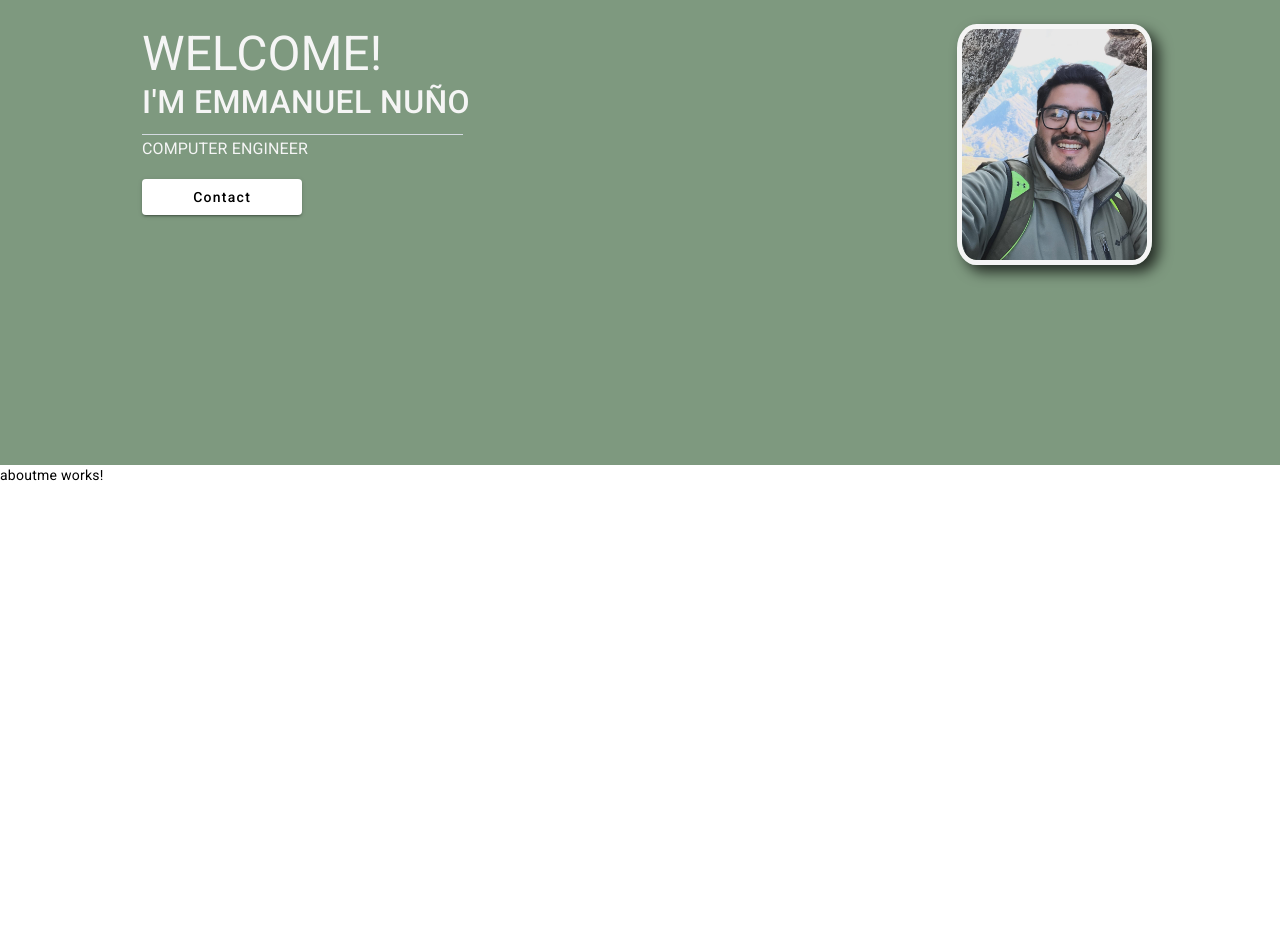
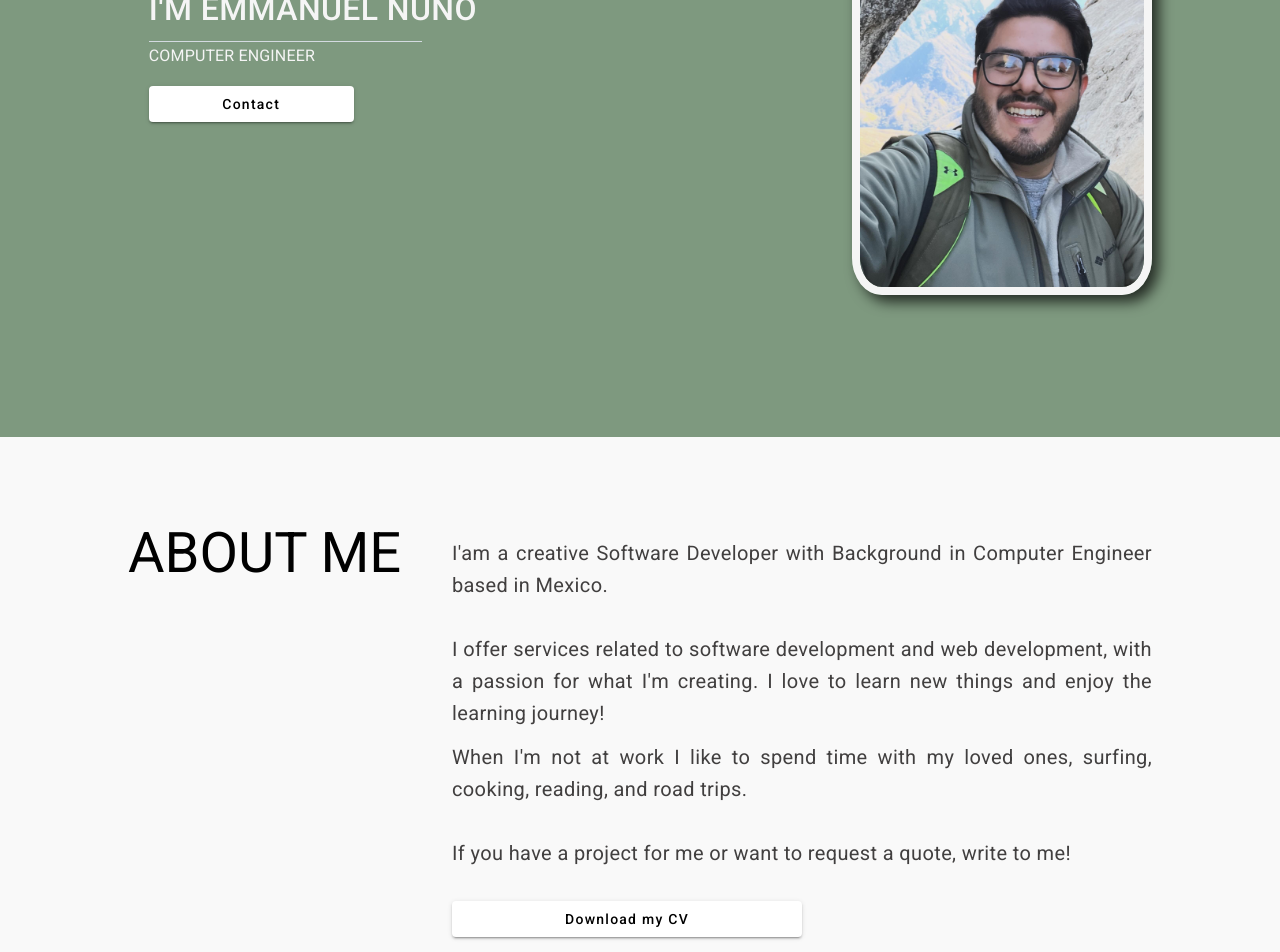
Before and after one commit to emmanuelnunoe/emmanuelnunoe, an Angular app in the folder website/emmanuelnuno/: page / in a window 1280 px wide. Shown: the part 240-1192 px from the top of the page. Before the commit the page ends 800 px from the top, so only its background shows below. Built offline with nearby package versions, Linux system fonts and the light colour scheme.

Commit message:
added secction about me, and justified text, also regroup navbar buttons.

```diff
--- a/website/emmanuelnuno/src/app/app.component.css
+++ b/website/emmanuelnuno/src/app/app.component.css
@@ -1,57 +1,17 @@
-*, *::before, *::after {
-  box-sizing: border-box;
-}
-
-body {
-  margin: 0;
-  font-family: 'Roboto', sans-serif;
-  font-size: 1.3rem;
-}
-
-h1 {
-  font-size: 3rem;
-  margin-top: 0;
-}
-
-
-.container {
-  width: 80%;
-  max-width: 1100px;
-  margin: 0 auto;
-}
-.row{
-    display:flex;
-}
-.col {
-  width: 100%;
-}
-
 .welcome {
-  padding: 200px 0;
   background-color: #7e997f;
   color: whitesmoke;
 }
+
 .welcome-text {
   padding: 1em;
   width:81%
-
-}
-
-h2{
-    font-size:2rem;
 }
 
 .mat--divider{
     background-color:aliceblue;
     width:40%;
 }
-.backgorund-img{
-   background-position:center;
-   z-index: 0;
-   width:100%;
-   background-blend-mode:hard-light;
-}
-
 
 img {
   max-width: 100%;
@@ -59,12 +19,14 @@ img {
 
 .profile-photo {
   border-radius: 10%;
-  width: 19%;
+  max-width: 300px;
+  width: 30%;
   align-self: flex-start;
-  border: 5px solid whitesmoke;
+  border: 8px solid whitesmoke;
   box-shadow: #000000b5 7px 7px 14px;
+  margin-bottom:2em;
 }
 
 .contact-button{
-    width:20%;
+    width:30%;
 }
--- a/website/emmanuelnuno/src/app/app.component.html
+++ b/website/emmanuelnuno/src/app/app.component.html
@@ -1,6 +1,6 @@
 <app-navbar>
 </app-navbar>
-<section class="welcome">
+<section class="welcome section">
   <div class="row container">
     <div class="welcome-text">
       <h1>WELCOME!</h1>
@@ -13,3 +13,4 @@
   </div>
 </section>
 <app-aboutme></app-aboutme>
+<app-projects></app-projects>
--- a/website/emmanuelnuno/src/app/components/aboutme/aboutme.component.css
+++ b/website/emmanuelnuno/src/app/components/aboutme/aboutme.component.css
@@ -0,0 +1,20 @@
+
+.about-me {
+  background-color: #f9f9f9;
+}
+
+
+.contact-button {
+  width: 50%;
+}
+
+
+.description{
+    width:70%;
+    max-width:700px;
+}
+
+p{
+    text-align:justify;
+    line-height:1.6;
+}
--- a/website/emmanuelnuno/src/app/components/aboutme/aboutme.component.html
+++ b/website/emmanuelnuno/src/app/components/aboutme/aboutme.component.html
@@ -1 +1,28 @@
-<p>aboutme works!</p>
+<section class="about-me section">
+  <div class="row container">
+    <h1>ABOUT ME</h1>
+    <div class="description">
+
+      <p>
+        I'am a creative Software Developer with Background in Computer Engineer based in Mexico.
+      </p>
+      <br />
+      <p>
+        I offer services related to software development and web development, with a passion for what I'm creating.
+        I love to learn new things and enjoy the learning journey!
+      </p>
+      <p>
+        When I'm not at work I like to spend time with my loved ones, surfing, cooking, reading, and road trips.
+      </p>
+      <br />
+      <p>
+        If you have a project for me or want to request a quote, write to me!
+      </p>
+      <br />
+      <button mat-raised-button class="contact-button">Download my CV</button>
+    </div>
+
+  </div>
+
+
+</section>
--- a/website/emmanuelnuno/src/app/components/navbar/navbar.component.html
+++ b/website/emmanuelnuno/src/app/components/navbar/navbar.component.html
@@ -4,10 +4,10 @@
   <div *ngIf=" currentScreenSize == 'Large' || currentScreenSize == 'XLarge' || currentScreenSize == 'Medium'">
 
     <button mat-button>About Me</button>
-    <button mat-button>Contact</button>
     <button mat-button>Projects</button>
     <button mat-button>Services</button>
     <button mat-button>Skills</button>
+    <button mat-button>Contact</button>
   </div>
 
 
@@ -17,10 +17,10 @@
 
     <mat-menu #menu="matMenu">
       <button mat-menu-item>About Me</button>
-      <button mat-menu-item>Contact</button>
       <button mat-menu-item>Projects</button>
       <button mat-menu-item>Services</button>
       <button mat-menu-item>Skills</button>
+      <button mat-menu-item>Contact</button>
     </mat-menu>
 
 </mat-toolbar>
--- a/website/emmanuelnuno/src/app/components/projects/projects.component.css
+++ b/website/emmanuelnuno/src/app/components/projects/projects.component.css
@@ -0,0 +1,3 @@
+.projects {
+  background-color: #255b98;
+}
--- a/website/emmanuelnuno/src/app/components/projects/projects.component.html
+++ b/website/emmanuelnuno/src/app/components/projects/projects.component.html
@@ -1 +1,3 @@
-<p>projects works!</p>
+<div class="projects section">
+
+</div>
--- a/website/emmanuelnuno/src/styles.css
+++ b/website/emmanuelnuno/src/styles.css
@@ -1,4 +1,46 @@
 /* You can add global styles to this file, and also import other style files */
 
-html, body { height: 100%; }
-body { margin: 0; font-family: Roboto, "Helvetica Neue", sans-serif; }
+html, body {
+  height: 100%;
+  text-rendering: optimizeSpeed !important;
+}
+
+p {
+  font-size: 1.25rem !important;
+  color: #413f3f;
+}
+
+*, *::before, *::after {
+  box-sizing: border-box;
+}
+
+body {
+  margin: 0;
+  font-family: 'Roboto', sans-serif;
+  font-size: 1.3rem !important;
+}
+
+h1 {
+  font-size: 3.5rem !important;
+  margin-top: 0;
+}
+
+
+h2 {
+  font-size: 2rem !important;
+}
+
+.container {
+  width: 80%;
+  max-width: 1100px;
+  margin: 0 auto;
+}
+
+.row {
+  display: flex;
+  justify-content:space-between;
+}
+
+.section {
+  padding: 100px 0;
+}
```
